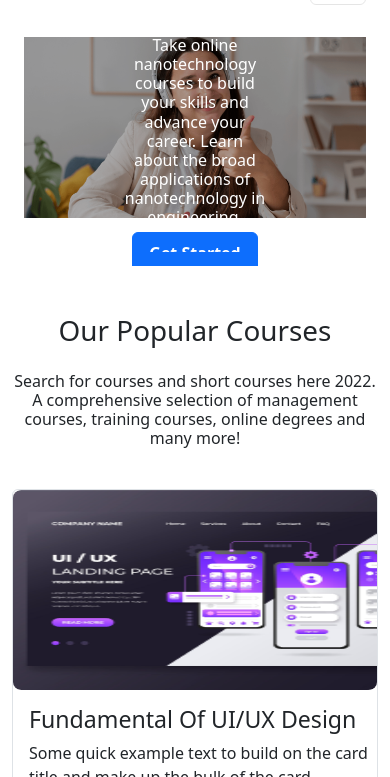
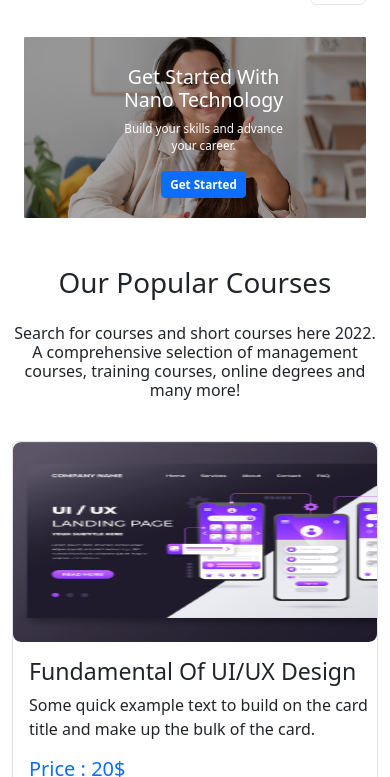
Before and after one commit to codex-zubair/nano-tec, a plain HTML site: page index.html in a window 390 px wide. Shown: the part 67-844 px from the top of the page. Drawn offline with Linux system fonts and the light colour scheme.

Commit message:
Header section ready

```diff
--- a/custom.css
+++ b/custom.css
@@ -9,7 +9,7 @@
 
 .custom-header-text
 {
-    font-size:4.5vw;
+    font-size:5vw;
 }
 
 
@@ -26,3 +26,10 @@
     height:18vw;
     width: 18vw;
 }
+
+
+/* Mobile p font and button custom text */
+.custom-mobile-and-button-font
+{
+    font-size: 3vw;
+}
--- a/index.html
+++ b/index.html
@@ -96,12 +96,9 @@
 
 
         <!-- Carousel Slider Section Start-->
-        <!-- TODO NEED TO Remove Three Dash
-        TODO SLIDER TEXT UPDATE-->
 
-        <!-- TODO NEED TO FIX TEXT SIZE -->
 
-        <!-- TODO Darker Image Later -->
+        <!-- TODO Slider Need to Auto working -->
         <!-- * Carousel Container -->
         <section class="carousel-section container mt-4">
 
@@ -134,47 +131,36 @@
                     <!-- *For Small Devices -->
 
                     <!-- Active Section Small Device Start -->
-                    <div class="carousel-item active d-sm-none d-md-none d-lg-none mb-5">
-
-
-
+                    <div class="carousel-item active  d-md-none d-lg-none d-xl-none d-xxl-none">
 
                         <img src="./images/cover/cover-1.png" class="d-block w-100" alt="...">
 
 
 
+                        <!-- Heading and Paragraph Section -->
+                        <div class=" carousel-caption d-flex h-100 justify-content-center align-items-center p-5 w-75">
 
 
 
+                            <!-- Carousel Caption Child Div -->
+
+
+                            <div class="carousel-caption-child-div">
+                                <h1 class="custom-header-text mt-5 ">Get Started With Nano Technology
+                                </h1>
+                                <p class="custom-mobile-and-button-font">Build your skills  and advance your career.
+                                    </p>
+
+
+                                <button class="btn btn-primary px-2 py-1 rounded-1 fw-bold custom-mobile-and-button-font">Get
+                                    Started</button>
+                            </div>
 
 
 
-
-                        <!-- Heading and Paragraph Section -->
-                        <div class=" carousel-caption d-flex justify-content-center align-items-center">
-
-
-
-
-
-                            <!-- *Carousel Heading with paragraph -->
-                            <div class="carousel-caption-child-div  ">
-                                <h1 class="custom-header">Get Started With Nano Technology
-                                </h1>
-
-                                <p class="">Build your skills and advance your career. Learn about the broad
-                                    applications of nanotechnology in engineering.
-                                    </small>
-                                </p>
-
-
-                                <button class="btn btn-primary px-1 py-0 rounded-1 mt-0 mb-5">Get Started</button>
-
-                            </div>
-                            <!-- *Carousel Heading with paragraph -->
-
                         </div>
                     </div>
+
                     <!-- Active Section Small Device End -->
                     <!-- *For Small Devices -->
 
@@ -190,7 +176,7 @@
                     <!-- For Medium Device Start -->
                     <!-- *For Big Medium Devices -->
                     <!-- Active Section Large Device Start -->
-                    <div class="carousel-item active d-md-block d-sm-none d-lg-none d-xl-none d-xxl-none">
+                    <div class="carousel-item active d-none d-md-block d-sm-none d-lg-none d-xl-none d-xxl-none">
 
                         <img src="./images/cover/cover-1.png" class="d-block w-100" alt="...">
 
@@ -222,8 +208,6 @@
                     </div>
                     <!-- Active Section Large Device End -->
                     <!-- *For Medium Devices End -->
-
-
                     <!-- For Medium Device End-->
 
 
@@ -232,7 +216,7 @@
 
                     <!-- *For Big Devices -->
                     <!-- Active Section Large Device Start -->
-                    <div class="carousel-item active d-md-none d-sm-none d-lg-block d-xl-block d-xxl-block">
+                    <div class="carousel-item active d-none d-md-none d-sm-none d-lg-block d-xl-block d-xxl-block">
 
                         <img src="./images/cover/cover-1.png" class="d-block w-100" alt="...">
 
```
